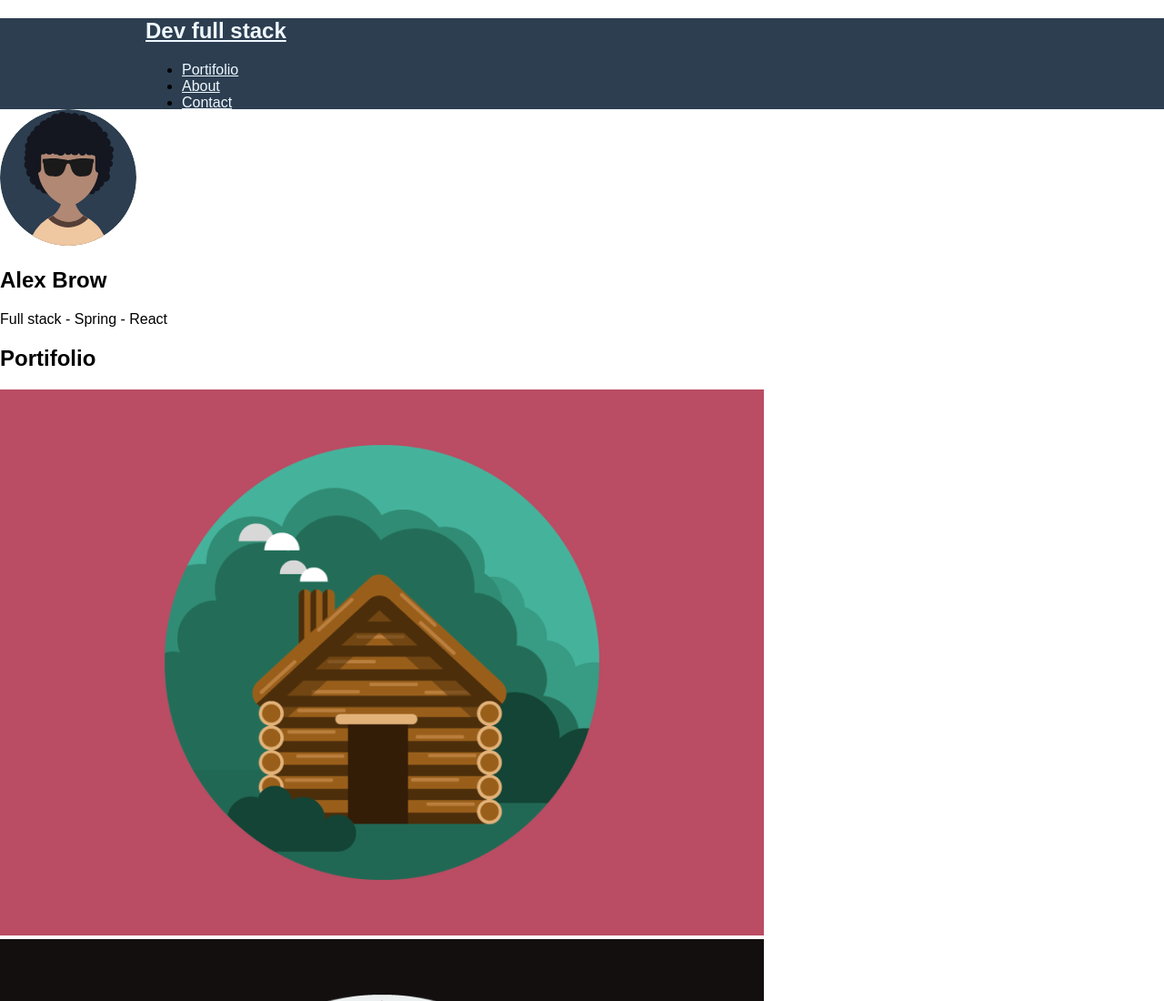
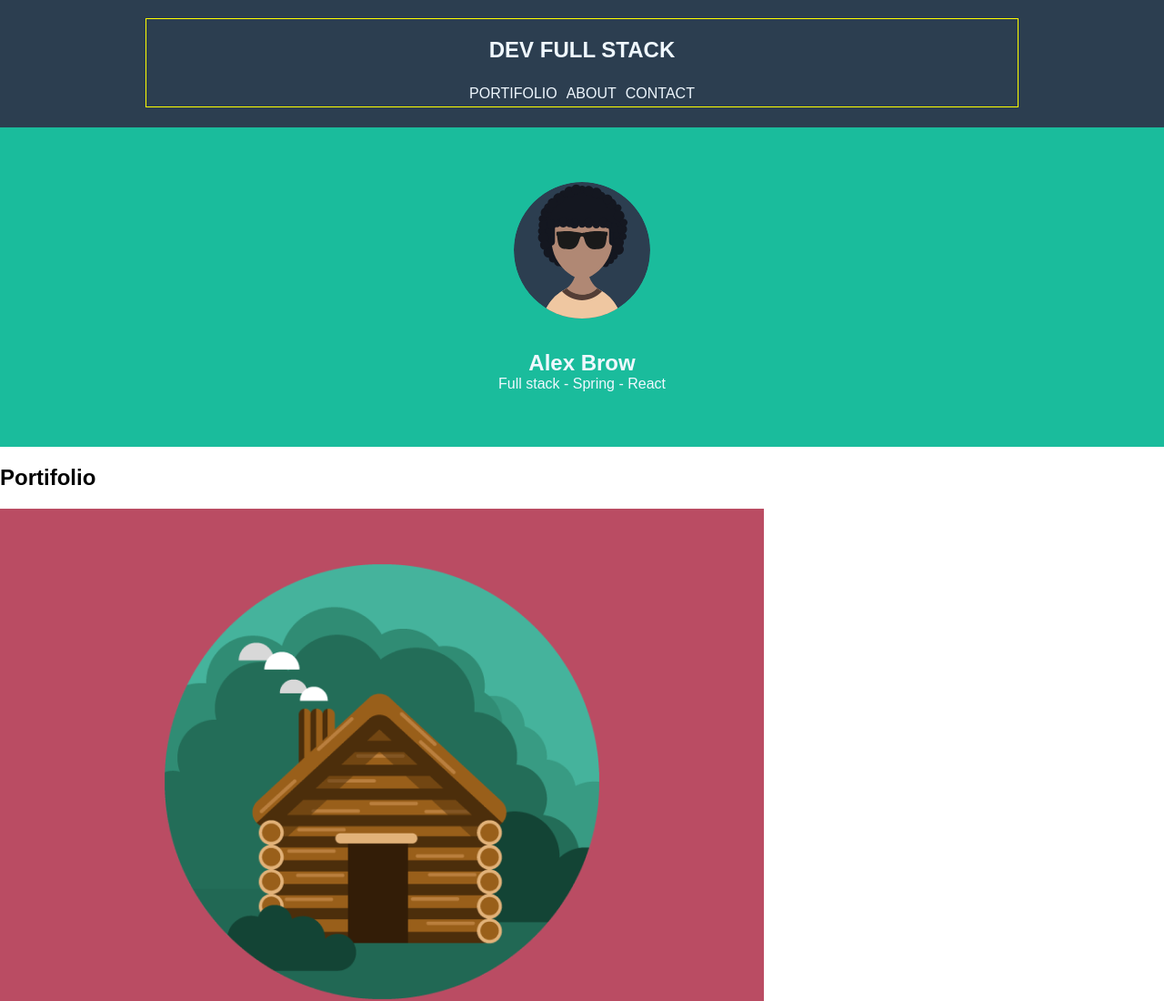
Before and after one commit to POLLY1515/Bootcamp-React-Dev-Superior, a plain HTML site: page projeto2/index.html in a window 1280 px wide. Shown: the top 1100 px of the page at 91% size. Drawn offline with Linux system fonts and the light colour scheme; a web font is replaced by a local one.

Commit message:
Estilizando a seção profile

```diff
--- a/projeto2/css/style.css
+++ b/projeto2/css/style.css
@@ -11,15 +11,53 @@ html , body{
     width: 100%;
     max-width: 960px;
     margin: 0 auto;
+    display: flex;
+    flex-direction: column;
+    align-items: center;
+    border: 1px solid yellow;
 }
 .nav-header a{
     color: aliceblue;
+    text-transform: uppercase;
+    text-decoration: none;
+
+
 }
 
 .nav-container{
-    height: 100px;
+    height: 140px;
     width: 100%;
     background-color: #2C3E50;
+    padding: 20px;
+}
+.menu-items{
+    display: flex;
+    list-style-type: none;
+    margin: 0;
+    padding: 0;
+
+}
+.menu-items li{
+    margin: 5px;
+}
+.profile-container{
+    background:
+    #1ABC9C;
+    padding: 60px 0;
+}
+.itens-container{
+    display: flex;
+    flex-direction: column;
+    align-items: center;
+    color: aliceblue;
+
+}
+.profile-title {
+    margin:35px 0 0 0;
+
+}
+.profile-description{
+    margin: 0;
 }
 footer{
     background-color: #2C3E50;
--- a/projeto2/index.html
+++ b/projeto2/index.html
@@ -17,21 +17,23 @@
       <nav class="nav-header">
         <h1><a href="#">Dev full stack</a></h1>
 
-        <ul>
+        <ul class="menu-items">
           <li><a href="#portifolio">Portifolio</a></li>
           <li><a href="#about">About</a></li>
           <li>
             <a href="https://github.com/POLLY1515" target="_blank">Contact</a>
+
           </li>
+
         </ul>
       </nav>
     </header>
     <main>
-      <section>
-        <div>
+      <section class="profile-container">
+        <div class="itens-container">
           <img src="imagens/Profile Image.svg" alt="Meu perfil" />
-          <h1>Alex Brow</h1>
-          <p>Full stack - Spring - React</p>
+          <h1 class="profile-title">Alex Brow</h1>
+          <p class="profile-description">Full stack - Spring - React</p>
         </div>
       </section>
       <section>
```
